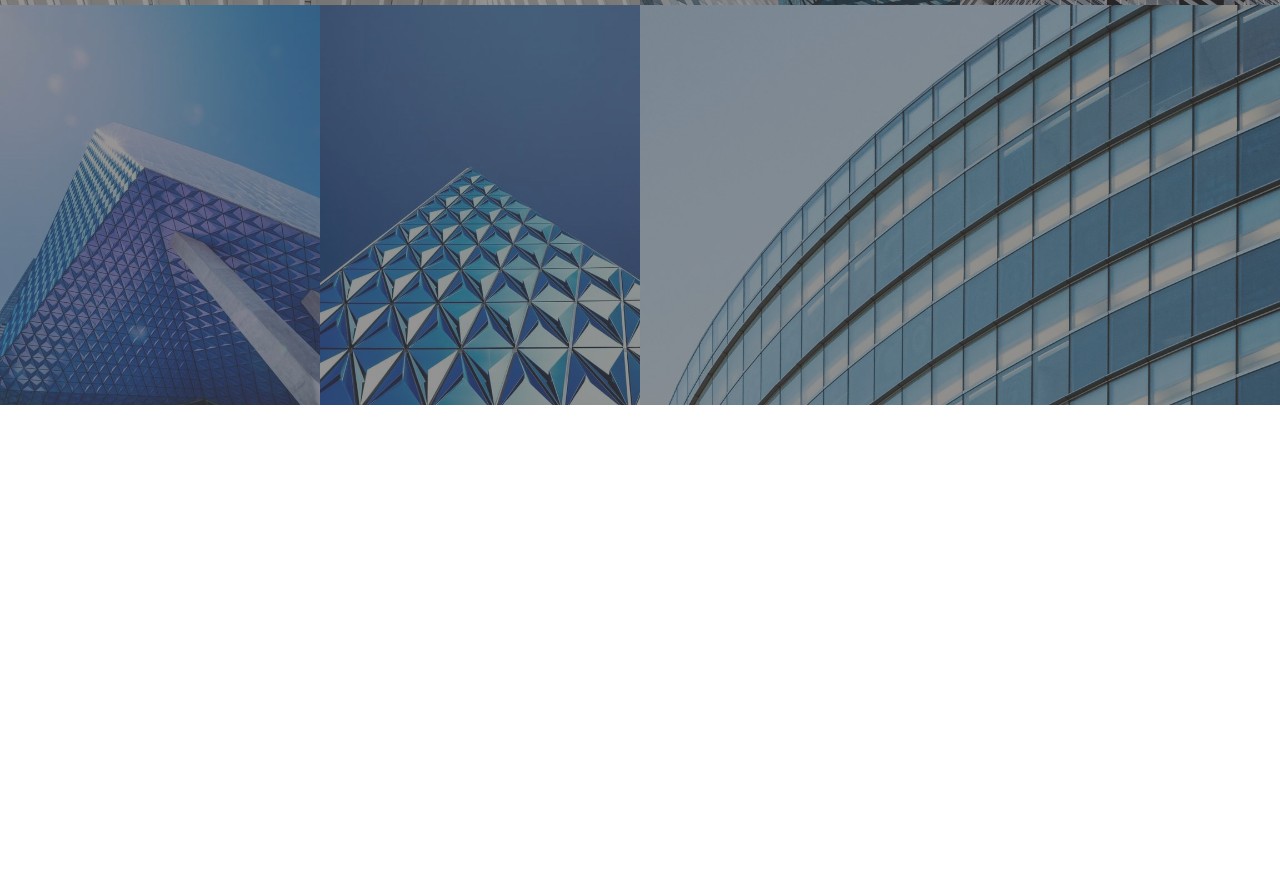
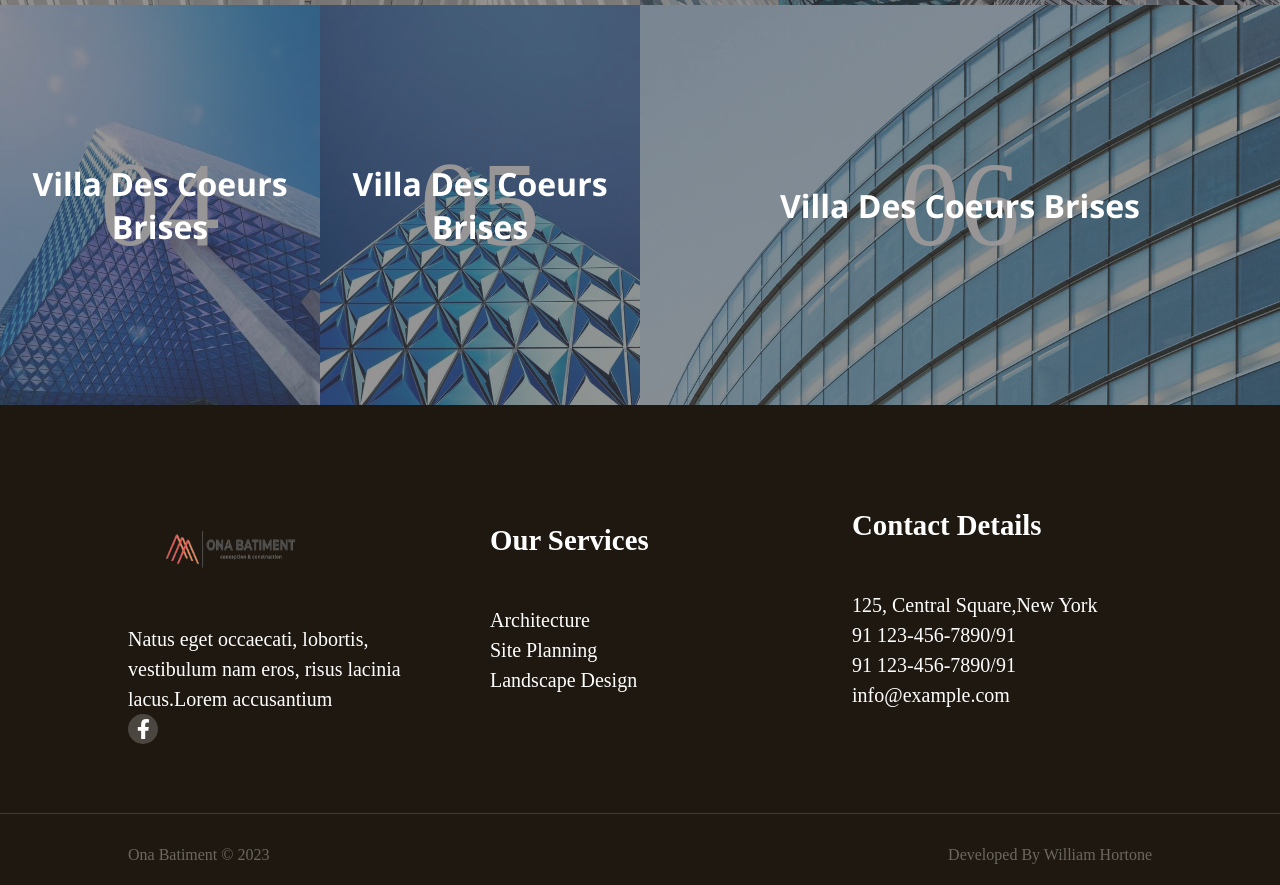
Before and after one commit to William-Hortone/ona-btm, a React (Create React App) app: page / in a window 1280 px wide. Shown: the part 3480-4365 px from the top of the page. Before the commit the page ends 3885 px from the top, so only its background shows below. Built offline with nearby package versions, Linux system fonts and the light colour scheme; a web font is replaced by a local one.

Commit message:
added the footer

```diff
--- a/src/App.js
+++ b/src/App.js
@@ -1,5 +1,6 @@
 import React from "react";
 import "./App.css";
+
 import { CardImage, Consultation, HeadText } from "./components";
 import { Routes, Route } from "react-router-dom";
 import { Home, About, Services, Contact, Projects } from "./Pages";
--- a/src/Pages/Home/Home.jsx
+++ b/src/Pages/Home/Home.jsx
@@ -1,10 +1,10 @@
 import React from "react";
-// import images from "../../constants/images";
 import {
   Header,
   Description,
   Specialization,
   RecentProjects,
+  Footer,
 } from "../../containers";
 import { Consultation } from "../../components";
 
@@ -16,6 +16,7 @@ const Home = () => {
       <Consultation />
       <Specialization />
       <RecentProjects />
+      <Footer />
     </div>
   );
 };
--- a/src/containers/Footer/Footer.jsx
+++ b/src/containers/Footer/Footer.jsx
@@ -1,8 +1,43 @@
 import React from "react";
 import "./footer.css";
-
+import images from "../../constants/images";
+import { FaFacebookF } from "react-icons/fa";
 const Footer = () => {
-  return <div>Footer</div>;
+  return (
+    <div className="app__footer section__paddsing">
+      <div className="app__footer-container">
+        <div className="app__footer-first-box">
+          <img src={images.logo} alt="logo images" />
+          <div>
+            <p>
+              Natus eget occaecati, lobortis, vestibulum nam eros, risus lacinia
+              lacus.Lorem accusantium
+            </p>
+            <div className="footer-icons">
+              <FaFacebookF />
+            </div>
+          </div>
+        </div>
+        <div className="app__footer-second-box">
+          <h3>Our Services</h3>
+          <p>Architecture</p>
+          <p>Site Planning</p>
+          <p>Landscape Design</p>
+        </div>
+        <div className="app__footer-third-box">
+          <h3>Contact Details</h3>
+          <p>125, Central Square,New York</p>
+          <p>91 123-456-7890/91</p>
+          <p>91 123-456-7890/91</p>
+          <p>info@example.com</p>
+        </div>
+      </div>
+      <div className="footer-copyright">
+        <p>Ona Batiment © 2023</p>
+        <p>Developed By William Hortone</p>
+      </div>
+    </div>
+  );
 };
 
 export default Footer;
--- a/src/containers/Footer/footer.css
+++ b/src/containers/Footer/footer.css
@@ -0,0 +1,105 @@
+.app__footer{
+    width: 100%;
+    height: 60vh;
+    background-color: #1E1810;
+    z-index: 11;
+}
+.app__footer-container{
+    width: 100%;
+    height: 85%;
+    display: flex;
+    align-items: center;
+    flex-wrap: wrap;
+    justify-content: center;
+    justify-content: space-between;
+    padding-inline: 8rem;
+}
+.app__footer-container p{
+    font-size: 20px;
+    line-height: 1.5;
+    color: #Fff;
+}
+.app__footer-first-box{
+    display: flex;
+    flex-direction: column;
+    max-width: 300px;
+}
+.app__footer-first-box img{
+    width: 200px;
+    height: 150px;
+}
+.footer-icons{
+    display: flex;
+    align-items: center;
+    justify-content: center;
+    color: #fff;
+    width: 30px;
+    height: 30px;
+    font-size: 1.3rem;
+    border-radius: 50%;
+    cursor: pointer;
+    background-color: #efefef38;
+}
+.footer-icons:hover{
+    background-color: var(--color-orange);
+}
+.app__footer-second-box,
+.app__footer-third-box{
+    min-width: 300px;
+    display: flex;
+    flex-direction: column;
+    color: #fff;
+}
+.app__footer-second-box h3,
+.app__footer-third-box h3{
+    font-size: 1.8rem;
+    margin-bottom: 3rem;
+}
+.footer-copyright{
+    width: 100%;
+    display: flex;
+    align-items: center;
+    justify-content: space-between;
+    color: #ffffff57;
+    padding: 2rem 8rem 0 8rem;
+    border-top: 1px solid #ffffff27;
+}
+@media screen and (max-width: 1200px) {
+    .app__footer{
+        /* height: auto; */
+    }
+    .app__footer-container{
+        padding-inline: 4rem;
+        margin-bottom: 2rem;
+    }
+}
+@media screen and (max-width: 1100px) {
+    .app__footer{
+        height: auto;
+        padding-bottom: 2rem;
+    }
+}
+@media screen and (max-width: 800px) {
+    .app__footer{
+        height: auto;
+    }
+    .app__footer-container{
+        padding-inline: 2rem;
+    }
+    .app__footer-first-box img{
+        height: 100px;
+    }
+    .app__footer-second-box h3,
+    .app__footer-third-box h3{
+        font-size: 1.7rem;
+        margin: 1.2rem 0 .6rem 0;
+    }
+    .app__footer-container p{
+        font-size: 17px;
+
+    }
+    .footer-copyright{
+        flex-direction: column;
+        align-items: center;
+    }
+}
--- a/src/containers/RecentProjects/RecentProjects.jsx
+++ b/src/containers/RecentProjects/RecentProjects.jsx
@@ -23,21 +23,33 @@ const RecentProjects = () => {
       <div className="app__r-projects_container">
         <a href="" className="app__r-projects-items item1">
           <span />
+          <div>01 </div>
+          <p>Villa des coeurs brises</p>
         </a>
         <a href="" className="app__r-projects-items item2">
           <span />
+          <div>02 </div>
+          <p>Villa des coeurs brises</p>
         </a>
         <a href="" className="app__r-projects-items item3">
           <span />
+          <div>03 </div>
+          <p>Villa des coeurs brises</p>
         </a>
         <a href="" className="app__r-projects-items item4 ">
           <span />
+          <div>04 </div>
+          <p>Villa des coeurs brises</p>
         </a>
         <a href="" className="app__r-projects-items item5">
           <span />
+          <div>05 </div>
+          <p>Villa des coeurs brises</p>
         </a>
         <a href="" className="app__r-projects-items item6">
           <span />
+          <div>06 </div>
+          <p>Villa des coeurs brises</p>
         </a>
       </div>
     </div>
--- a/src/containers/RecentProjects/recentProjects.css
+++ b/src/containers/RecentProjects/recentProjects.css
@@ -1,40 +1,73 @@
 .app__r-projects{
     width: 100%;
-    height: 100vh;
+    height: auto;
     display: flex;
     background-color: #fff;
     flex-direction: column;
     gap: 3rem;
 }
-
 .app__r-projects_head{
     width: 100%;
     height: auto;
     display: flex;
     flex-direction: space-between;
-    /* background-color: red; */
     padding: 0 8rem;
 }
 .app__r-projects_head-text-box{
     flex: 1;
-
 }
-/* .app__r-projects_head-text-box{
-    margin-left: 2rem;
-} */
-
 .app__r-projects_head-btn-box{
     flex: 1;
     display: flex;
     align-items: flex-end;
     justify-content: flex-end;
-    /* background-color: aqua; */
 }
-
 .app__r-projects_container{
     display: grid;
     grid-template-columns: 1fr 1fr 1fr 1fr ;
     grid-auto-rows: minmax(200px, auto);
+}
+.item1 {
+    grid-column: 1 / 3;
+    grid-row: 1 / 3;
+    background: url('../../assets/building7.jpg');
+    background-position: center center;
+    background-size: cover;
+}
+.item2 {
+    grid-column: 3 / 4;
+    grid-row: 1 / 3;
+    background: url('../../assets/building4.jpg');
+    background-position: center center;
+    background-size: cover;
+}
+.item3 {
+    grid-column: 4 / 5;
+    grid-row: 1 / 3;
+    background: url('../../assets/building5.jpg');
+    background-position: center center;
+    background-size: cover;
+}
+.item4 {
+    grid-column: 1 / 2;
+    grid-row: 3 / 5;
+    background: url('../../assets/building1.jpg');
+    background-position: center center;
+    background-size: cover;
+}
+.item5 {
+    grid-column: 2 /3;
+    grid-row: 3 /5 ;
+    background: url('../../assets/building3.jpg');
+    background-position: center center;
+    background-size: cover;
+}
+.item6 {
+    grid-column:  3 /5 ;
+    grid-row: 3 /5;
+    background: url('../../assets/building2.jpg');
+    background-position: center center;
+    background-size: cover;
 }
 .app__r-projects-items{
     position: relative;
@@ -53,56 +86,34 @@
     background-color: #00000091;
     background-color: #4642428f;
     /* color: #C27856; */
+    z-index: 2;
 
 }
-.item1 {
-    grid-column: 1 / 3;
-    grid-row: 1 / 3;
-    background-color: aqua;
-    background: url('../../assets/building7.jpg');
-    background-position: center center;
-    background-size: cover;
+.app__r-projects-items p,
+.app__r-projects-items div{
+    position: absolute;
+    top: 50%;
+    left: 50%;
+    transform: translate(-50%, -50%);
 }
-.item2 {
-    grid-column: 3 / 4;
-    grid-row: 1 / 3;
-    background-color: rgb(255, 0, 119);
-    background: url('../../assets/building4.jpg');
-    background-position: center center;
-    background-size: cover;
+.app__r-projects-items p{
+    width: 100%;
+    font-size: 2rem;
+    color: #fff;
+    text-align: center;
+    text-transform: capitalize;
+    z-index: 3;
+    font-weight: 900;
+    font-family: var(--font-alt);
+    display: inline;
 }
-.item3 {
-    grid-column: 4 / 5;
-    grid-row: 1 / 3;
-    background-color: rgb(255, 136, 0);
-    background: url('../../assets/building5.jpg');
-    background-position: center center;
-    background-size: cover;
+.app__r-projects-items div{
+    font-size: 7.5rem;
+    color: #fff;
+    z-index: 1;
 }
-.item4 {
-    grid-column: 1 / 2;
-    grid-row: 3 / 5;
-    background-color: rgb(255, 72, 0);
-    background: url('../../assets/building1.jpg');
-    background-position: center center;
-    background-size: cover;
-}
-.item5 {
-    grid-column: 2 /3;
-    grid-row: 3 /5 ;
-    background-color: rgb(30, 255, 0);
-    background: url('../../assets/building3.jpg');
-    background-position: center center;
-    background-size: cover;
-}
-.item6 {
-    grid-column:  3 /5 ;
-    grid-row: 3 /5;
-    background-color: rgb(255, 0, 0);
-    background: url('../../assets/building2.jpg');
-    background-position: center center;
-    background-size: cover;
-}
+
+
 
 
 @media screen and (max-width: 1200px){
```
